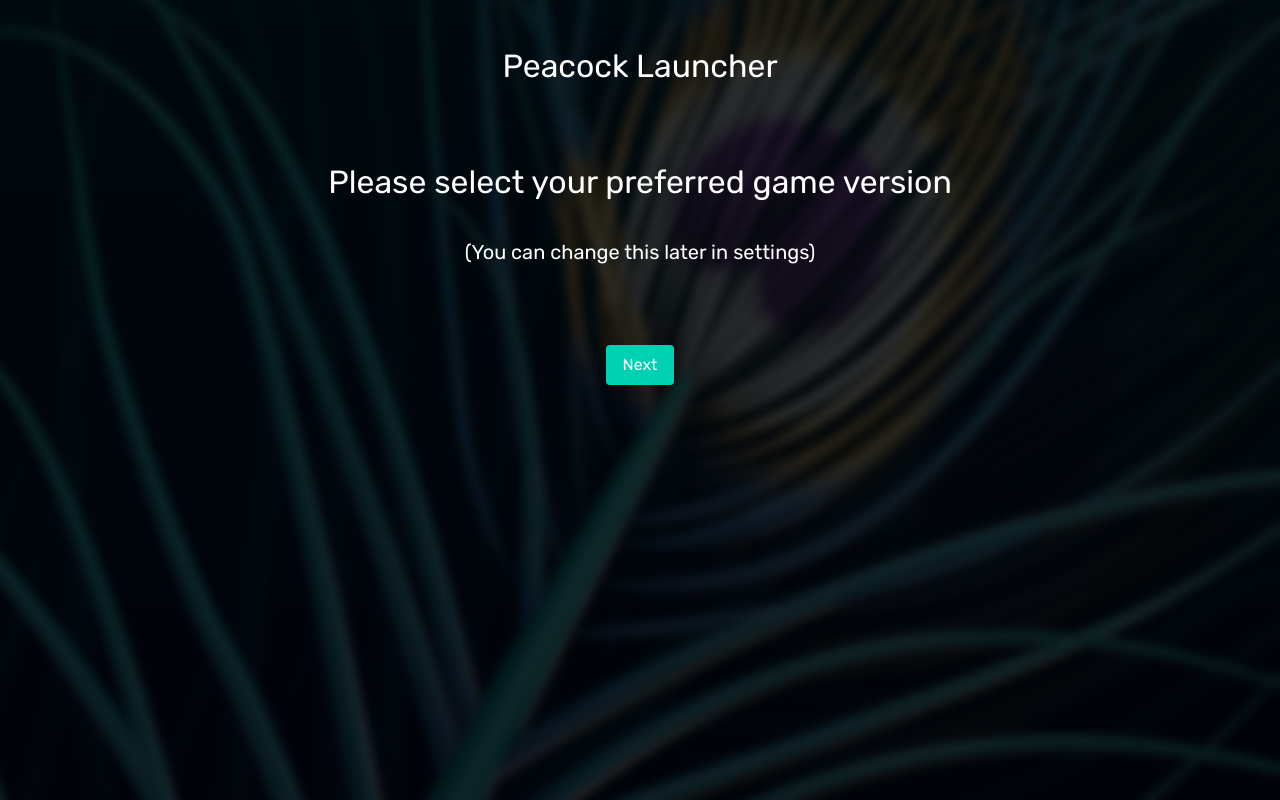
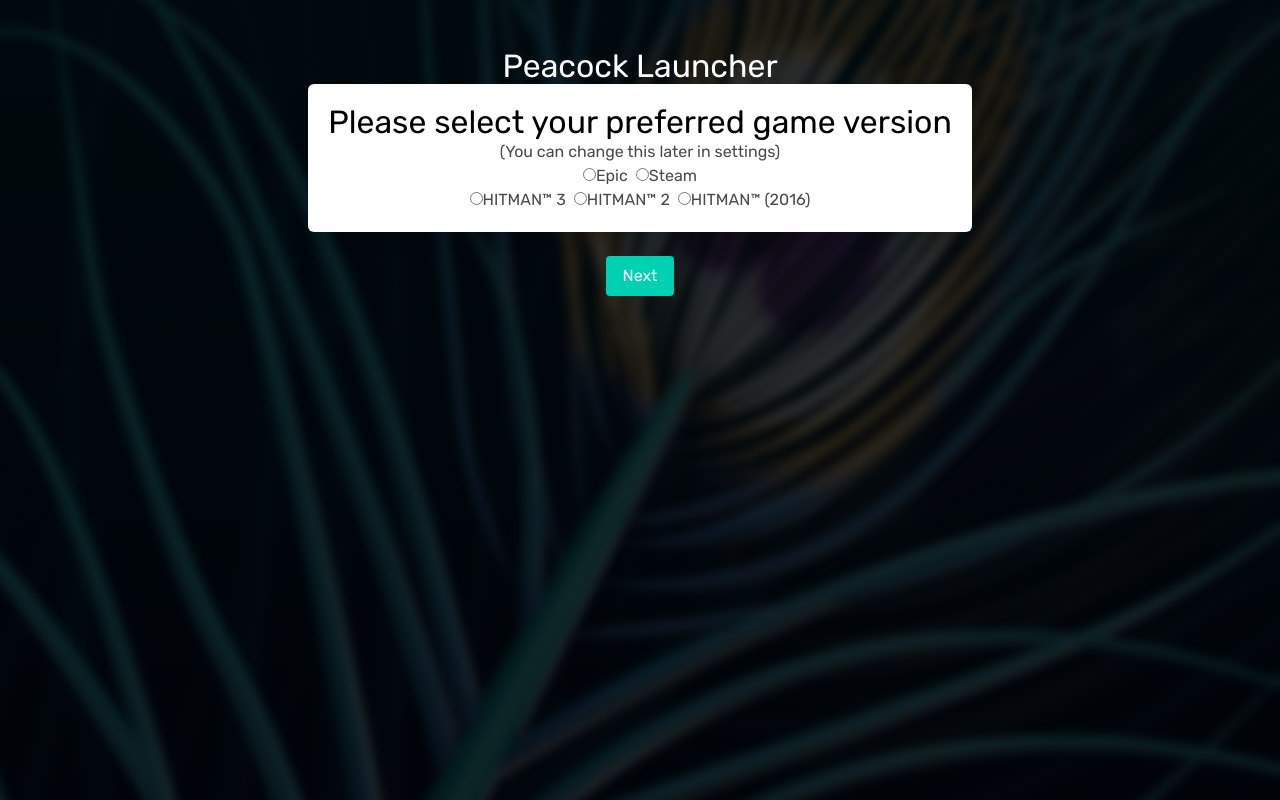
Before and after one commit to thepeacockproject/Launcher, a React (Vite) app: page / in a window 1280 px wide. Both pictures are taken after a click on the button "Begin Setup". Built offline with nearby package versions, Linux system fonts and the light colour scheme; a web font is replaced by a local one.

Commit message:
Add actual game selection thing

```diff
--- a/package.json
+++ b/package.json
@@ -1,5 +1,5 @@
 {
-    "name": "peacock-launcher",
+    "name": "@peacockpeacock/launcher",
     "private": true,
     "version": "0.0.0",
     "type": "module",
@@ -14,6 +14,7 @@
     "dependencies": {
         "@tauri-apps/api": "^1.1.0",
         "bulma": "^0.9.4",
+        "clsx": "^1.2.1",
         "react": "^18.2.0",
         "react-dom": "^18.2.0"
     },
@@ -32,5 +33,5 @@
         "tabWidth": 4,
         "semi": false
     },
-    "packageManager": "yarn@4.0.0-rc.18"
+    "packageManager": "yarn@4.0.0-rc.22"
 }
--- /dev/null
+++ b/src/components/SelectGameVersion.tsx
@@ -0,0 +1,69 @@
+import * as React from "react"
+
+function LabelOption(props: {
+    name: string
+    group: string
+    getSet: [string, React.Dispatch<string>]
+}) {
+    return (
+        <label className="radio">
+            <input
+                type="radio"
+                name={props.group}
+                value={props.name}
+                onChange={() => props.getSet[1](props.name)}
+                checked={props.getSet[0] === props.name}
+            />
+            {props.name}
+        </label>
+    )
+}
+
+export default function SelectGameVersion() {
+    const [version, setVersion] = React.useState<string | undefined>(undefined)
+    const [platform, setPlatform] = React.useState<string | undefined>(
+        undefined
+    )
+
+    return (
+        <form className="box">
+            <p className="title not-white">
+                Please select your preferred game version
+            </p>
+            <p>
+                <i>(You can change this later in settings)</i>
+            </p>
+
+            <div className="control">
+                <LabelOption
+                    name="Epic"
+                    group="provider"
+                    getSet={[platform!, setPlatform]}
+                />
+                <LabelOption
+                    name="Steam"
+                    group="provider"
+                    getSet={[platform!, setPlatform]}
+                />
+            </div>
+
+            <div className="control">
+                <LabelOption
+                    group="game-version"
+                    name="HITMAN&trade; 3"
+                    getSet={[version!, setVersion]}
+                />
+                <LabelOption
+                    group="game-version"
+                    name="HITMAN&trade; 2"
+                    getSet={[version!, setVersion]}
+                />
+                <LabelOption
+                    group="game-version"
+                    name="HITMAN&trade; (2016)"
+                    getSet={[version!, setVersion]}
+                />
+            </div>
+        </form>
+    )
+}
--- a/src/setupPhase/PickGameVersion.tsx
+++ b/src/setupPhase/PickGameVersion.tsx
@@ -1,6 +1,7 @@
 import { SetupCommonProps } from "../FirstTimeSetupPage"
 import Layout from "../Layout"
 import * as React from "react"
+import SelectGameVersion from "../components/SelectGameVersion"
 
 export default function PickGameVersion(props: SetupCommonProps) {
     return (
@@ -8,14 +9,7 @@
             <section className="hero-body">
                 <h1 className="title">Peacock Launcher</h1>
 
-                <div className="container middle-child has-text-centered">
-                    <p className="title">
-                        Please select your preferred game version
-                    </p>
-                    <p className="subtitle">
-                        (You can change this later in settings)
-                    </p>
-                </div>
+                <SelectGameVersion />
 
                 <div className="has-text-centered">
                     <button
--- a/src/styles/bulma-overrides.sass
+++ b/src/styles/bulma-overrides.sass
@@ -2,7 +2,7 @@
 
 $family-sans-serif: "Rubik", sans-serif
 $family-primary: $family-sans-serif
-$title-color: white !important
+$title-color: white
 $subtitle-color: white !important
 
 @import "bulma/sass/utilities/_all.sass"
@@ -17,3 +17,12 @@
 .middle-child
   margin-top: 5rem
   margin-bottom: 5rem
+
+.hero-body
+  margin-bottom: 25%
+
+.welcome-text
+  font-size: 38px
+
+.not-white
+  color: black !important
--- a/src/styles/style.css
+++ b/src/styles/style.css
@@ -13,6 +13,13 @@
     font-style: normal;
     font-weight: 400;
     src: url(../assets/fonts/rubik-reg400.ttf) format("truetype");
+}
+
+html,
+body {
+    margin: 0;
+    height: 100%;
+    overflow: hidden;
 }
 
 :root {
```
Also changed, not shown: .yarnrc.yml, 1 other file (tests, documents, lock files or other folders).
